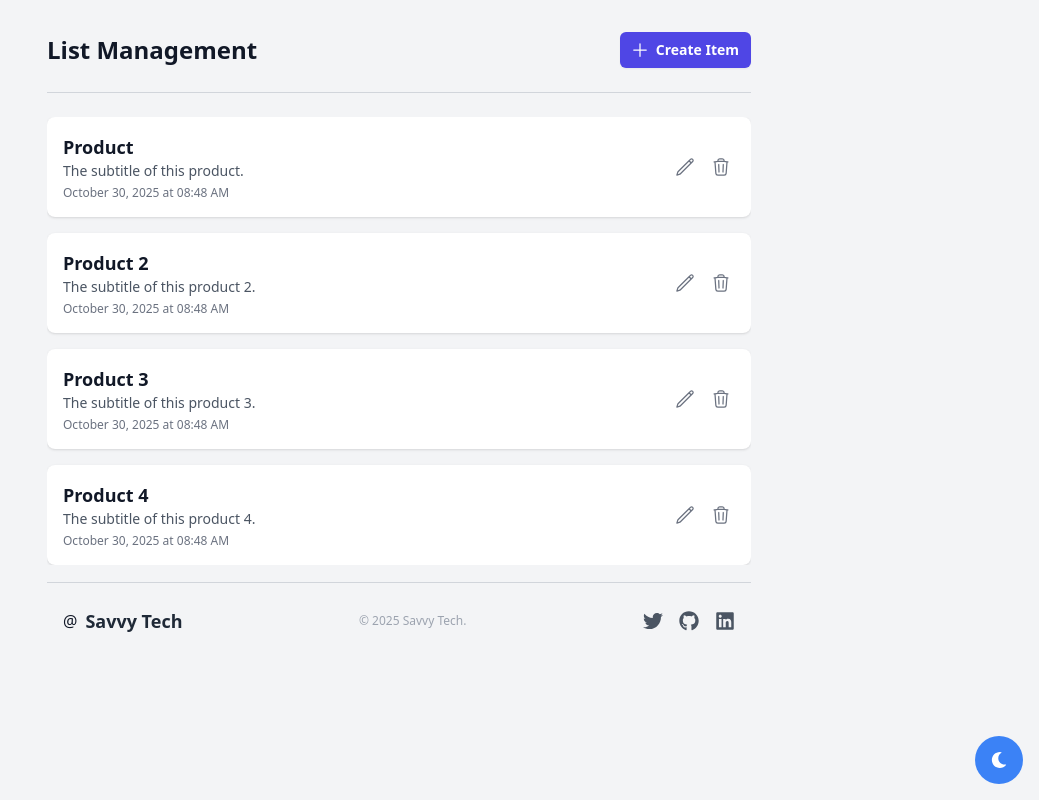
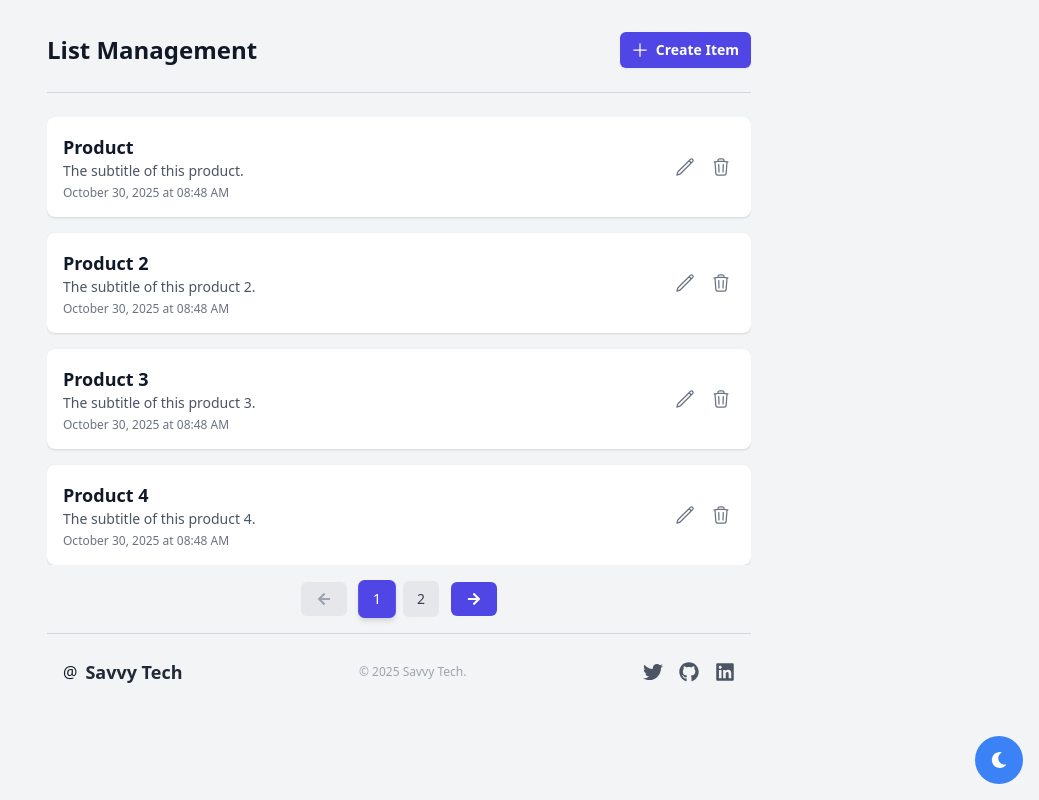
Before and after one commit to KianJanloo/savvy-tech, a React (Vite) app: page / in a window 1280 px wide. Shown: the whole page, without its empty margins (241-1280 px from the left). Built offline with nearby package versions, Linux system fonts and the light colour scheme.

Commit message:
pagination

```diff
--- a/src/App.tsx
+++ b/src/App.tsx
@@ -1,4 +1,4 @@
-import { useState } from "react";
+import { useEffect, useState } from "react";
 import type {
   ListItem as ListItemType,
   ListItemFormData,
@@ -9,11 +9,24 @@ import { PlusIcon } from "@heroicons/react/24/outline";
 import Footer from "./components/common/Footer";
 import { listItems } from "./service/items";
 import ToggleTheme from "./components/common/ToggleTheme";
+import { FaArrowLeft, FaArrowRight } from "react-icons/fa";
 
 export default function App() {
   const [items, setItems] = useState<ListItemType[]>(listItems);
   const [isModalOpen, setIsModalOpen] = useState(false);
   const [selectedItem, setSelectedItem] = useState<ListItemType | undefined>();
+  const [page, setPage] = useState<number>(1);
+  const [paginatedItems, setPaginatedItems] = useState<ListItemType[]>([]);
+
+  const itemsPerPage = 4;
+
+  useEffect(() => {
+    const startIndex = (page - 1) * itemsPerPage;
+    const endIndex = startIndex + itemsPerPage;
+    setPaginatedItems(items.slice(startIndex, endIndex));
+  }, [page, items]);
+
+  const totalPages = Math.ceil(items.length / itemsPerPage);
 
   const handleCreateItem = (data: ListItemFormData) => {
     const newItem: ListItemType = {
@@ -38,6 +51,9 @@ export default function App() {
 
   const handleDeleteItem = (id: string) => {
     setItems((prev) => prev.filter((item) => item.id !== id));
+    if (paginatedItems.length === 1 && page > 1) {
+      setPage((prev) => prev - 1);
+    }
   };
 
   const openCreateModal = () => {
@@ -53,7 +69,7 @@ export default function App() {
   return (
     <div className="min-h-screen bg-gray-100 dark:bg-gray-800 py-8">
       <div className="flex flex-col h-[620px] justify-between max-w-3xl mx-auto px-4 sm:px-6 lg:px-8">
-        <div className="">
+        <div>
           <div className="flex flex-wrap gap-4 border-b pb-6 max-md:fixed top-0 left-0 max-md:w-full max-md:p-4 max-md:bg-gray-100 dark:max-md:bg-gray-800 border-gray-300 dark:border-gray-700 justify-between items-center mb-6">
             <h1 className="text-2xl font-semibold text-gray-900 dark:text-white">
               List Management
@@ -64,12 +80,9 @@ export default function App() {
               </div>
               <button
                 onClick={openCreateModal}
-                className="inline-flex items-center rounded-md bg-indigo-600 px-3 py-2 text-sm font-semibold text-white shadow-sm hover:bg-indigo-500 focus-visible:outline focus-visible:outline-2 focus-visible:outline-offset-2 focus-visible:outline-indigo-600"
+                className="inline-flex items-center rounded-md bg-indigo-600 px-3 py-2 text-sm font-semibold text-white shadow-sm hover:bg-indigo-500"
               >
-                <PlusIcon
-                  className="md:-ml-0.5 md:mr-1.5 h-5 w-5"
-                  aria-hidden="true"
-                />
+                <PlusIcon className="md:-ml-0.5 md:mr-1.5 h-5 w-5" />
                 <span className="max-md:hidden">Create Item</span>
               </button>
             </div>
@@ -82,8 +95,9 @@ export default function App() {
               </p>
             </div>
           ) : (
-            <div className="space-y-4 max-h-[500px] max-md:mt-12 overflow-y-auto overflow-x-hidden">
-              {items.map((item) => (
+            <>
+              <div className="space-y-4 max-h-[500px] max-md:mt-12 overflow-y-hidden overflow-x-hidden">
+                {paginatedItems.map((item) => (
                   <ListItem
                     key={item.id}
                     item={item}
@@ -92,6 +106,55 @@ export default function App() {
                   />
                 ))}
               </div>
+
+              {totalPages > 1 && (
+                <div className="flex justify-center items-center my-4 flex-wrap gap-2 sm:gap-3">
+                  <button
+                    onClick={() => setPage((prev) => Math.max(prev - 1, 1))}
+                    disabled={page === 1}
+                    className={`px-4 py-2.5 rounded-md text-sm font-medium transition-all duration-200 ${
+                      page === 1
+                        ? "bg-gray-200 dark:bg-gray-700 text-gray-400 cursor-not-allowed"
+                        : "bg-indigo-600 text-white hover:bg-indigo-500 active:scale-95"
+                    }`}
+                  >
+                    <FaArrowLeft />
+                  </button>
+
+                  <div className="flex items-center gap-1 sm:gap-2">
+                    {Array.from({ length: totalPages }, (_, i) => i + 1).map(
+                      (num) => (
+                        <button
+                          key={num}
+                          onClick={() => setPage(num)}
+                          className={`w-8 h-8 sm:w-9 sm:h-9 rounded-md text-sm font-medium flex items-center justify-center transition-all duration-200 ${
+                            num === page
+                              ? "bg-indigo-600 text-white shadow-md scale-105"
+                              : "bg-gray-200 dark:bg-gray-700 text-gray-700 dark:text-gray-300 hover:bg-indigo-100 dark:hover:bg-indigo-600 hover:text-indigo-700 dark:hover:text-white"
+                          }`}
+                        >
+                          {num}
+                        </button>
+                      )
+                    )}
+                  </div>
+
+                  <button
+                    onClick={() =>
+                      setPage((prev) => Math.min(prev + 1, totalPages))
+                    }
+                    disabled={page === totalPages}
+                    className={`px-4 py-2.5 rounded-md text-sm font-medium transition-all duration-200 ${
+                      page === totalPages
+                        ? "bg-gray-200 dark:bg-gray-700 text-gray-400 cursor-not-allowed"
+                        : "bg-indigo-600 text-white hover:bg-indigo-500 active:scale-95"
+                    }`}
+                  >
+                    <FaArrowRight />
+                  </button>
+                </div>
+              )}
+            </>
           )}
         </div>
 
--- a/src/service/items.ts
+++ b/src/service/items.ts
@@ -23,4 +23,10 @@ export const listItems = [
     dateCreated: new Date(),
     id: "4",
   },
+  {
+    title: "Product 5",
+    subtitle: "The subtitle of this product 5.",
+    dateCreated: new Date(),
+    id: "5",
+  },
 ];
```
Lines whose indentation alone changed are shown as unchanged.
